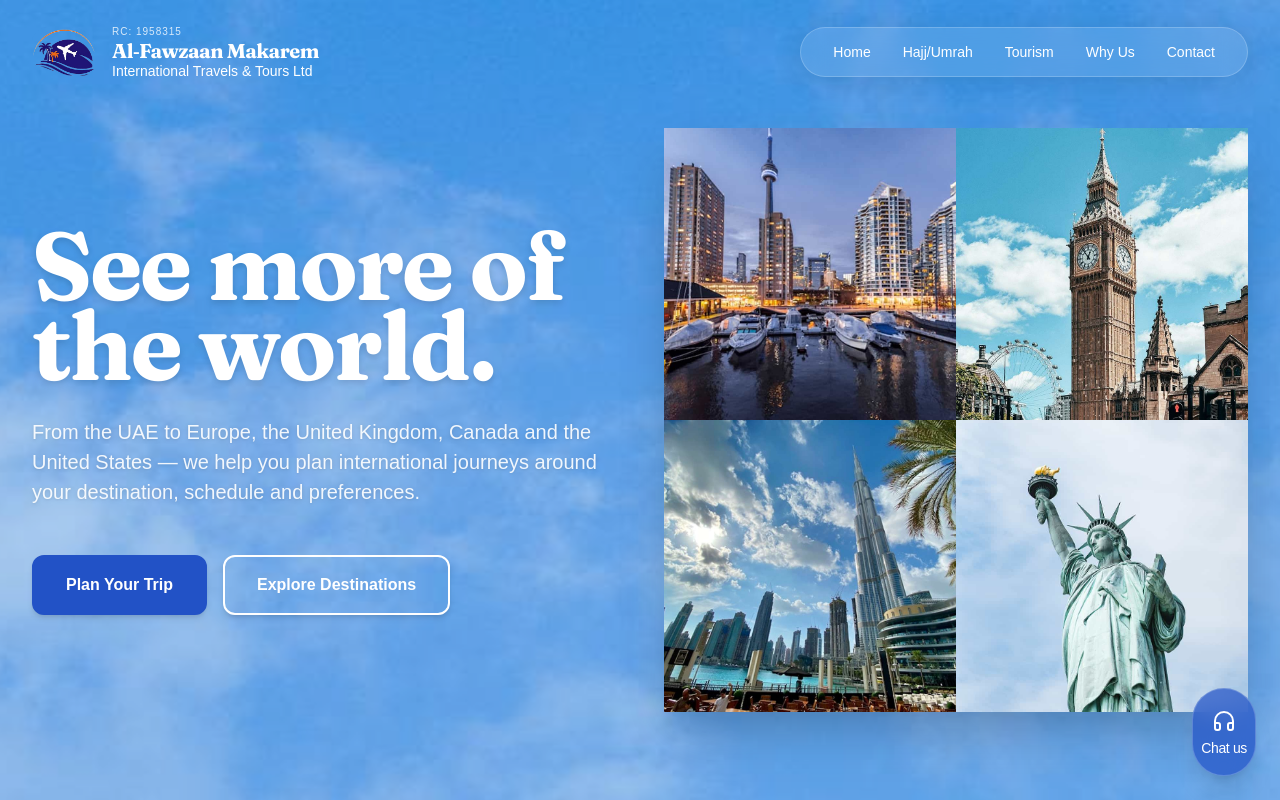
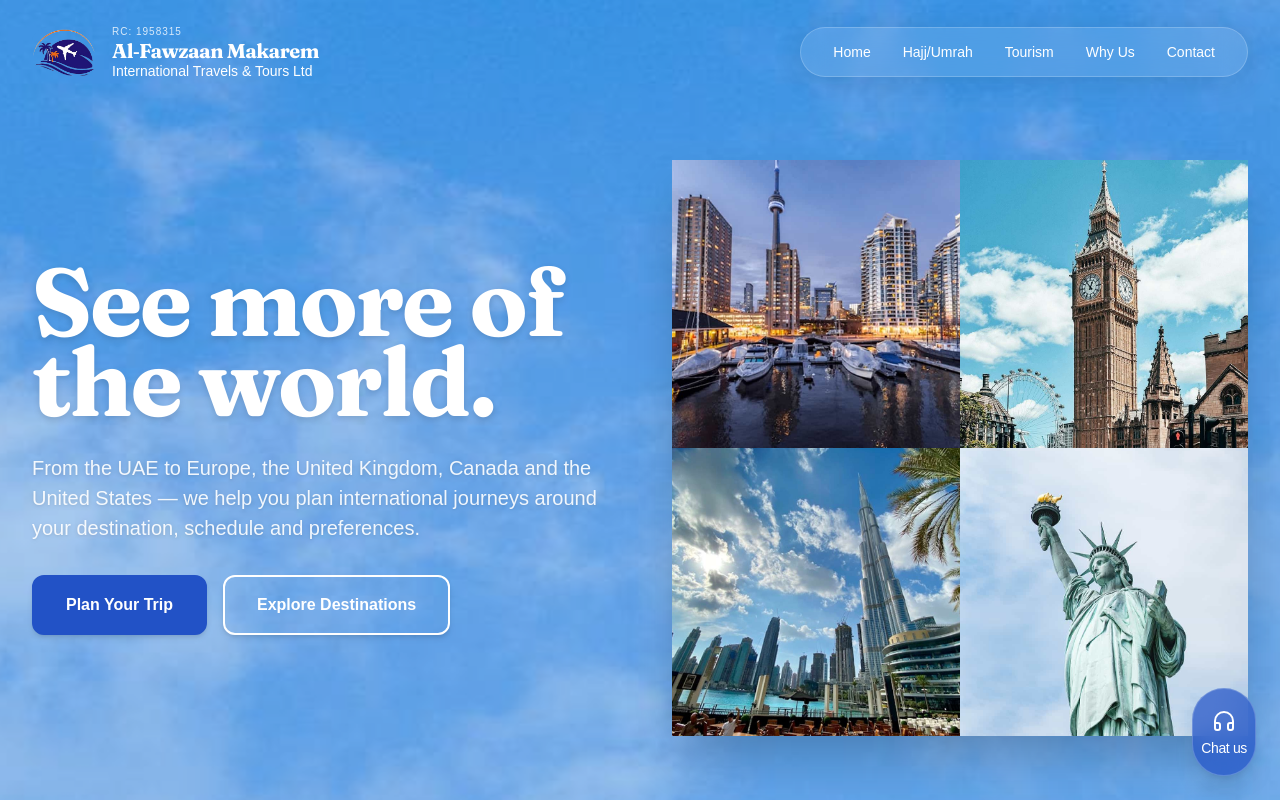
Before and after one commit to Alphakeem-Adroit/Fawzaan, a React (Vite) app in the folder landing/: page /tourism in a window 1280 px wide. Shown: the top 800 px of the page. Built offline with nearby package versions, Linux system fonts and the light colour scheme.

Commit message:
fix: elements alignment

```diff
--- a/landing/src/components/sections/general/HeroText.jsx
+++ b/landing/src/components/sections/general/HeroText.jsx
@@ -1,7 +1,7 @@
 const HeroText = ({ title, description }) => {
     return (
         <div className="flex flex-col items-center text-center max-w-5xl mx-auto px-6 sm:px-6 lg:px-8 gap-4">
-            <h1 className="font-serif font-bold text-white text-6xl sm:text-6xl md:text-8xl lg:text-8xl leading-14 sm:leading-14 lg:leading-20 md:leading-20 tracking-tight drop-shadow-md">
+            <h1 className="font-serif font-bold text-white text-5xl sm:text-6xl md:text-8xl lg:text-8xl leading-14 sm:leading-14 lg:leading-20 md:leading-20 tracking-tight drop-shadow-md">
                 {title}
             </h1>
             {description && (
--- a/landing/src/components/sections/home/HeroVideo.jsx
+++ b/landing/src/components/sections/home/HeroVideo.jsx
@@ -32,7 +32,7 @@ const Hero = () => {
                 initial={{ opacity: 0, y: 30 }}
                 animate={{ opacity: 1, y: 0 }}
                 transition={{ duration: 0.8, ease: "easeOut" }}
-                className="relative z-20 flex flex-col items-center justify-center grow px-4 sm:px-6 lg:px-8 pt-36 pb-24 max-w-6xl mx-auto text-center"
+                className="relative z-20 flex flex-col items-center justify-center grow px-4 sm:px-6 lg:px-8 pt-24 pb-24 max-w-6xl mx-auto text-center"
             >
                 <HeroText
                     title="Your journey of faith, made very easy."
--- a/landing/src/components/sections/home/Lecture.jsx
+++ b/landing/src/components/sections/home/Lecture.jsx
@@ -83,7 +83,7 @@ const Lecture = () => {
                             whileInView={{ opacity: 1, y: 0 }}
                             viewport={{ once: true, margin: "-50px" }}
                             transition={{ duration: 0.6, delay: 0.4, ease: "easeOut" }}
-                            className="w-1/2"
+                            className="w-full sm:w-auto md:w-1/2 lg:w-1/2"
                         >
                             <ButtonPrimary text="Start Your Journey" href="/contact" />
                         </motion.div>
--- a/landing/src/components/sections/home/Pilgrimage.jsx
+++ b/landing/src/components/sections/home/Pilgrimage.jsx
@@ -70,7 +70,7 @@ const Pilgrimage = () => {
                             </div>
                         </div>
 
-                        <div className="w-1/2">
+                        <div className="w-full sm:w-auto md:w-1/2 lg:w-1/2">
                             <ButtonPrimary text="Start Your Journey" href="/contact" />
                         </div>
                     </motion.div>
--- a/landing/src/components/sections/tourism/TourismHero.jsx
+++ b/landing/src/components/sections/tourism/TourismHero.jsx
@@ -1,77 +1,290 @@
 import { motion } from "motion/react";
-import Navbar from '../general/Navbar';
-import HeroTextLeft from '../general/HeroTextLeft';
-import ButtonPrimary from '../general/ButtonPrimary';
-import ButtonSecondary from '../general/ButtonSecondary';
-import sky from '../../../assets/sky.png';
-import europe_2 from '../../../assets/europe_2.jpg';
-import united_kingdom from '../../../assets/united_kingdom.png';
-import dubai from '../../../assets/dubai.png';
-import united_state from '../../../assets/united_state.jpg';
+import Navbar from "../general/Navbar";
+import HeroTextLeft from "../general/HeroTextLeft";
+import ButtonPrimary from "../general/ButtonPrimary";
+import ButtonSecondary from "../general/ButtonSecondary";
+
+import sky from "../../../assets/sky.png";
+import europe_2 from "../../../assets/europe_2.jpg";
+import united_kingdom from "../../../assets/united_kingdom.png";
+import dubai from "../../../assets/dubai.png";
+import united_state from "../../../assets/united_state.jpg";
+
+const destinations = [
+    {
+        image: europe_2,
+        alt: "Europe",
+    },
+    {
+        image: united_kingdom,
+        alt: "United Kingdom",
+    },
+    {
+        image: dubai,
+        alt: "Dubai",
+    },
+    {
+        image: united_state,
+        alt: "United States",
+    },
+];
 
 const TourismHero = () => {
     return (
         <motion.header
-            className="bg-cover bg-center bg-no-repeat relative min-h-screen flex flex-col justify-between overflow-hidden"
-            style={{ backgroundImage: `url(${sky})`, backgroundSize: "200% 200%" }}
-            animate={{ backgroundPosition: ["0% 50%", "100% 50%", "0% 50%"] }}
-            transition={{ duration: 30, repeat: Infinity, ease: "linear" }}
+            className="
+                relative
+                min-h-screen
+                overflow-hidden
+                bg-cover
+                bg-center
+                bg-no-repeat
+                flex
+                flex-col
+            "
+            style={{
+                backgroundImage: `url(${sky})`,
+                backgroundSize: "200% 200%",
+            }}
+            animate={{
+                backgroundPosition: ["0% 50%", "100% 50%", "0% 50%"],
+            }}
+            transition={{
+                duration: 30,
+                repeat: Infinity,
+                ease: "linear",
+            }}
         >
-            {/* SkyBlue Overlay */}
+            {/* Background Overlay */}
             <div className="absolute inset-0 bg-skyblue/40 z-0" />
 
-            <Navbar />
+            {/* Navbar */}
+            <div className="relative z-20">
+                <Navbar />
+            </div>
 
-            {/* Main Content Area */}
-            <div className="relative z-10 max-w-7xl mx-auto w-full px-4 sm:px-6 lg:px-8 pt-24 pb-28 md:pb-56 lg:pt-32 lg:pb-24 flex flex-col lg:flex-row items-center lg:items-center justify-between gap-12 my-auto">
+            {/* Main Hero Area */}
+            <div
+                className="
+                    relative
+                    z-10
+                    flex-1
+                    w-full
+                    max-w-7xl
+                    mx-auto
+                    md:mt-24
+                    mt-8
+                    px-4
+                    sm:px-6
+                    lg:px-8
 
-                {/* Text and Buttons Section */}
+                    flex
+                    flex-col
+
+                    /*
+                     * MOBILE
+                     * Normal vertical flow.
+                     */
+                    justify-start
+
+                    /*
+                     * TABLET
+                     * Text at the top, images pushed
+                     * to the bottom.
+                     */
+                    md:justify-between
+
+                    /*
+                     * DESKTOP
+                     * Text and images sit side-by-side.
+                     */
+                    lg:flex-row
+                    lg:items-center
+                    lg:justify-between
+                    lg:gap-16
+                "
+            >
+
+                {/* =========================
+                    HERO TEXT
+                ========================== */}
                 <motion.div
                     initial={{ opacity: 0, y: 30 }}
                     animate={{ opacity: 1, y: 0 }}
-                    transition={{ duration: 0.8, ease: "easeOut" }}
-                    className="w-full lg:w-1/2 flex flex-col items-start text-left justify-start"
+                    transition={{
+                        duration: 0.8,
+                        ease: "easeOut",
+                    }}
+                    className="
+                        w-full
+                        lg:w-1/2
+
+                        flex
+                        flex-col
+                        items-start
+
+                        /*
+                         * Space below navbar.
+                         */
+                        pt-16
+                        sm:pt-20
+
+                        /*
+                         * Tablet needs more separation
+                         * from the navbar.
+                         */
+                        md:pt-28
+
+                        /*
+                         * Desktop gets centered vertically
+                         * by the parent instead.
+                         */
+                        lg:pt-0
+
+                        /*
+                         * Mobile needs some space before images.
+                         */
+                        pb-12
+                        md:pb-0
+                    "
                 >
-                    <div className="w-full text-left">
+                    <div className="w-full max-w-2xl text-left">
                         <HeroTextLeft
                             title="See more of the world."
                             description="From the UAE to Europe, the United Kingdom, Canada and the United States — we help you plan international journeys around your destination, schedule and preferences."
                         />
                     </div>
 
-                    <div className="flex flex-col sm:flex-row items-left justify-left gap-4 mt-12 w-full max-w-sm sm:max-w-none">
-                        <div className="w-full sm:w-auto">
-                            <ButtonPrimary text="Plan Your Trip" href="/tourism/#plan-trip" />
-                        </div>
-                        <div className="w-full sm:w-auto">
-                            <ButtonSecondary text="Explore Destinations" href="/tourism/#destinations" />
-                        </div>
+                    {/* Buttons */}
+                    <div
+                        className="
+                            flex
+                            flex-col
+                            sm:flex-row
+                            items-start
+                            justify-start
+                            gap-4
+                            mt-8
+                            w-full
+                            sm:w-auto
+                        "
+                    >
+                        <ButtonPrimary
+                            text="Plan Your Trip"
+                            href="/tourism/#plan-trip"
+                        />
+
+                        <ButtonSecondary
+                            text="Explore Destinations"
+                            href="/tourism/#destinations"
+                        />
                     </div>
                 </motion.div>
 
-                {/* Images Section:
-                    - Mobile: 2x2 grid box below text with comfortable side margins
-                    - Tablet: Horizontal row of 4 items positioned at the bottom, edge-to-edge (touching left and right frames), zero gaps
-                    - Desktop: 2x2 grid box on the right side
-                */}
+
+                {/* =========================
+                    DESTINATION IMAGES
+                ========================== */}
                 <motion.div
-                    initial={{ opacity: 0, scale: 0.95 }}
-                    animate={{ opacity: 1, scale: 1 }}
-                    transition={{ duration: 0.8, delay: 0.2, ease: "easeOut" }}
-                    className="w-full max-w-sm sm:max-w-md mx-auto lg:max-w-none lg:w-1/2 grid grid-cols-2 shadow-2xl md:absolute md:bottom-0 md:left-0 md:right-0 md:flex md:flex-row md:max-w-none md:w-full md:gap-0 lg:static lg:grid lg:grid-cols-2"
+                    initial={{
+                        opacity: 0,
+                        scale: 0.95,
+                    }}
+                    animate={{
+                        opacity: 1,
+                        scale: 1,
+                    }}
+                    transition={{
+                        duration: 0.8,
+                        delay: 0.2,
+                        ease: "easeOut",
+                    }}
+                    className="
+                        /*
+                         * MOBILE
+                         * -------------------------
+                         * Wide 2x2 grid.
+                         * Small margin from viewport edges.
+                         */
+                        w-full
+                        max-w-none
+                        mx-auto
+
+                        grid
+                        grid-cols-2
+                        gap-0
+
+                        shadow-2xl
+
+                        /*
+                         * TABLET
+                         * -------------------------
+                         * Four images in one row.
+                         * Full viewport width.
+                         * This sits at the bottom because
+                         * the parent uses justify-between.
+                         */
+                        md:w-screen
+                        md:max-w-none
+                        md:relative
+                        md:left-1/2
+                        md:-translate-x-1/2
+
+                        md:grid-cols-4
+                        md:shadow-none
+
+                        /*
+                         * DESKTOP
+                         * -------------------------
+                         * Return to a 2x2 grid.
+                         * Sits beside hero text.
+                         */
+                        lg:w-1/2
+                        lg:left-auto
+                        lg:translate-x-0
+                        lg:relative
+                        lg:grid-cols-2
+                        lg:shadow-2xl
+                        lg:mx-0
+                        lg:ml-auto
+                    "
                 >
-                    <div className="aspect-square overflow-hidden md:w-1/4 lg:aspect-square lg:w-auto transform transition-transform duration-700 hover:scale-105">
-                        <img src={europe_2} alt="Europe" className="w-full h-full object-cover" />
-                    </div>
-                    <div className="aspect-square overflow-hidden md:w-1/4 lg:aspect-square lg:w-auto transform transition-transform duration-700 hover:scale-105">
-                        <img src={united_kingdom} alt="United Kingdom" className="w-full h-full object-cover" />
-                    </div>
-                    <div className="aspect-square overflow-hidden md:w-1/4 lg:aspect-square lg:w-auto transform transition-transform duration-700 hover:scale-105">
-                        <img src={dubai} alt="Dubai" className="w-full h-full object-cover" />
-                    </div>
-                    <div className="aspect-square overflow-hidden md:w-1/4 lg:aspect-square lg:w-auto transform transition-transform duration-700 hover:scale-105">
-                        <img src={united_state} alt="United State" className="w-full h-full object-cover" />
-                    </div>
+                    {destinations.map((destination) => (
+                        <div
+                            key={destination.alt}
+                            className="
+                                aspect-square
+                                overflow-hidden
+
+                                transform
+                                transition-transform
+                                duration-700
+                                hover:scale-105
+
+                                /*
+                                 * Tablet images become taller.
+                                 */
+                                md:aspect-auto
+                                md:h-72
+
+                                /*
+                                 * Desktop returns to square.
+                                 */
+                                lg:aspect-square
+                                lg:h-auto
+                            "
+                        >
+                            <img
+                                src={destination.image}
+                                alt={destination.alt}
+                                className="
+                                    w-full
+                                    h-full
+                                    object-cover
+                                "
+                            />
+                        </div>
+                    ))}
                 </motion.div>
 
             </div>
```
